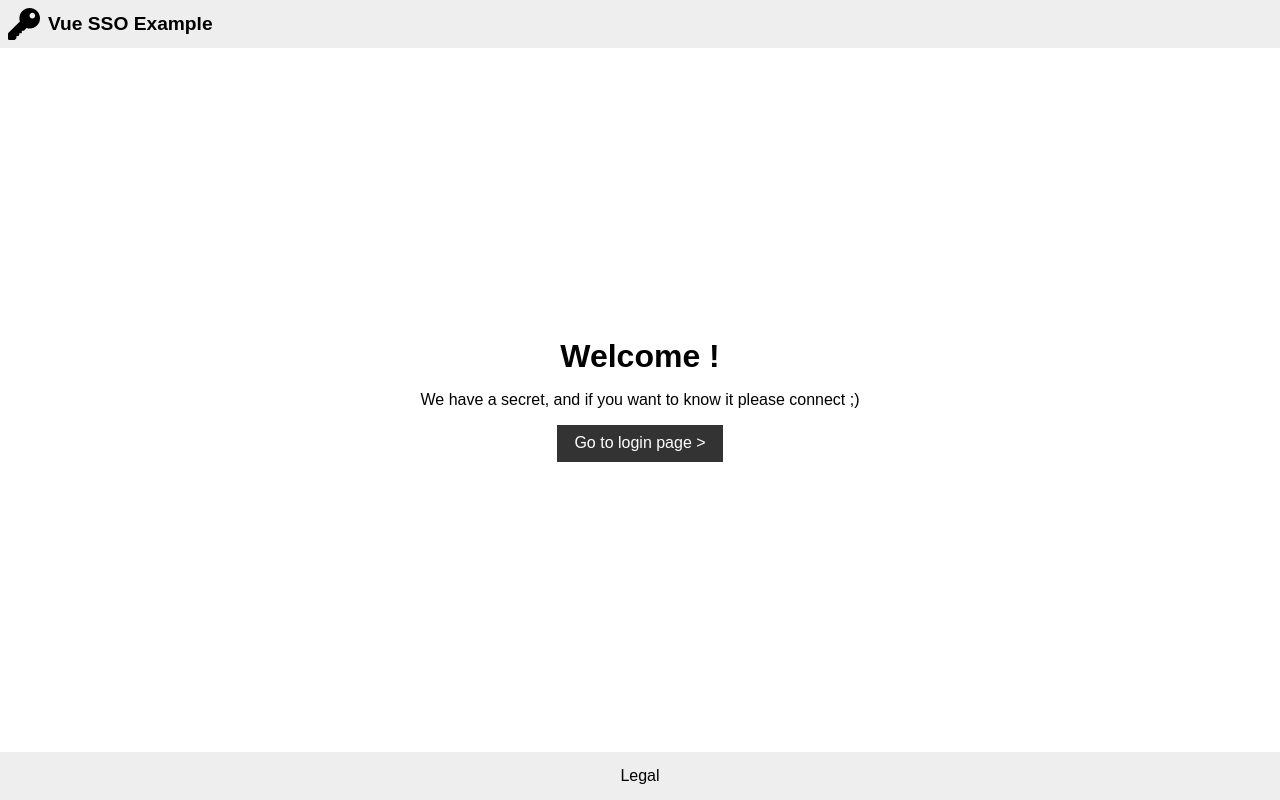
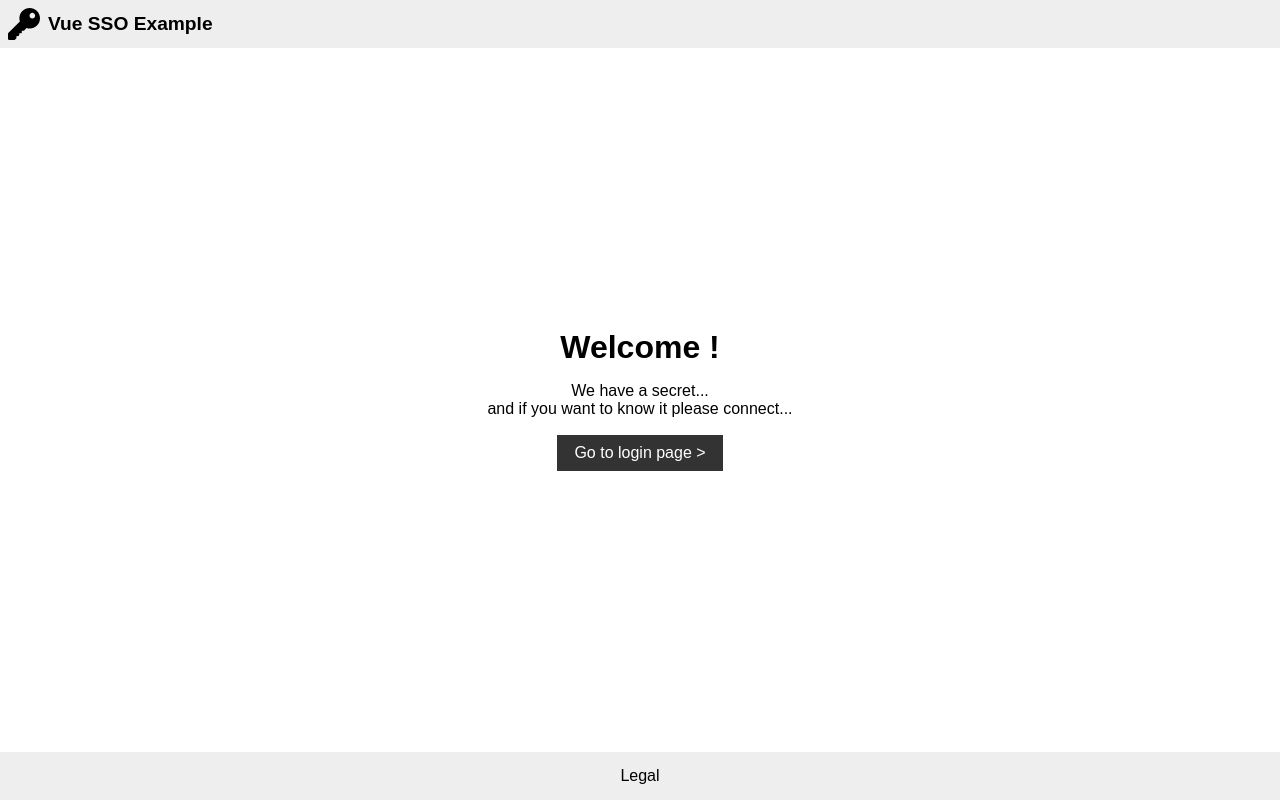
Before and after one commit to jlguenego/vue-sso-example, a Vue app in the folder front/: page / in a window 1280 px wide. Built offline with nearby package versions, Linux system fonts and the light colour scheme.

Commit message:
finishing vue home

```diff
--- a/front/src/views/Home.vue
+++ b/front/src/views/Home.vue
@@ -1,7 +1,16 @@
 <template>
   <main>
     <h1>Welcome !</h1>
-    <p>We have a secret, and if you want to know it please connect ;)</p>
+    <p>
+      We have a secret...<br />
+      and if you want to know it please connect...
+    </p>
     <button class="primary">Go to login page ></button>
   </main>
 </template>
+
+<style scoped lang="scss">
+p {
+  text-align: center;
+}
+</style>
```
